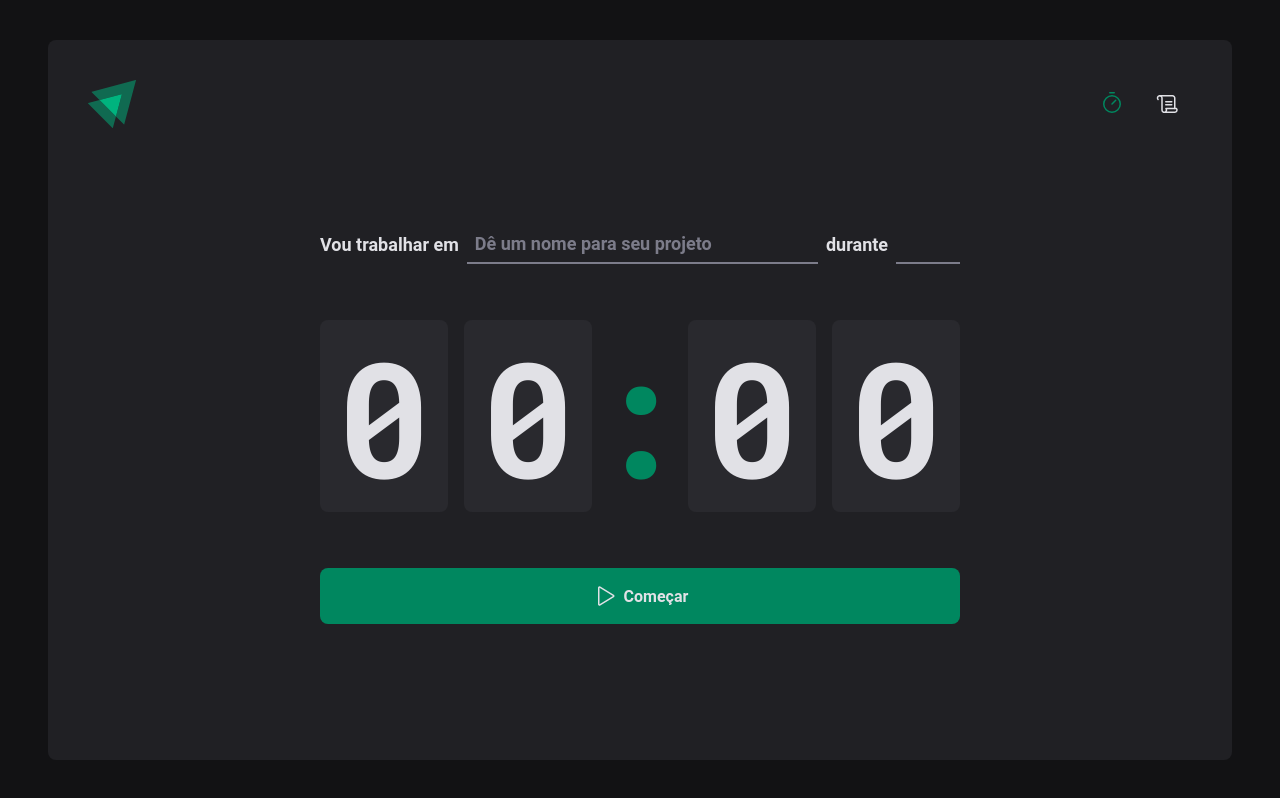
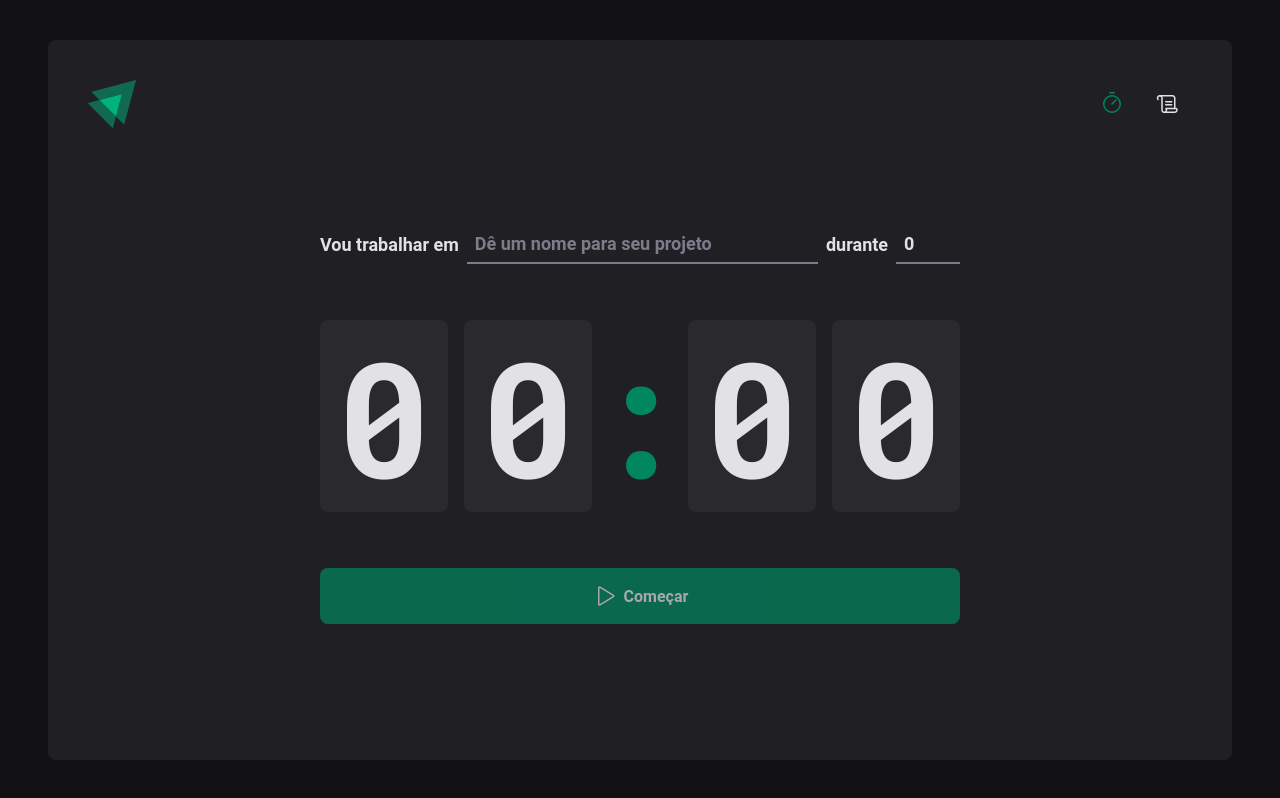
Before and after one commit to rockske8er/ignite-timer, a React (Vite) app: page / in a window 1280 px wide. Built offline with nearby package versions, Linux system fonts and the light colour scheme.

Commit message:
feat(homepage): add react hook form in form from homepage

```diff
--- a/package.json
+++ b/package.json
@@ -9,12 +9,14 @@
     "lint": "eslint src --ext .ts,.tsx"
   },
   "dependencies": {
+    "@hookform/resolvers": "^2.9.5",
     "phosphor-react": "^1.4.1",
     "react": "^18.0.0",
     "react-dom": "^18.0.0",
     "react-hook-form": "^7.33.1",
     "react-router-dom": "^6.3.0",
-    "styled-components": "^5.3.5"
+    "styled-components": "^5.3.5",
+    "zod": "^3.17.3"
   },
   "devDependencies": {
     "@rocketseat/eslint-config": "^1.1.3",
@@ -23,6 +25,7 @@
     "@types/styled-components": "^5.1.25",
     "@vitejs/plugin-react": "^1.3.0",
     "eslint": "^8.19.0",
+    "react-is": "^18.2.0",
     "typescript": "^4.6.3",
     "vite": "^2.9.9"
   },
--- a/src/pages/Home/index.tsx
+++ b/src/pages/Home/index.tsx
@@ -1,4 +1,7 @@
 import { Play } from 'phosphor-react'
+import { useForm } from 'react-hook-form'
+import { zodResolver } from '@hookform/resolvers/zod'
+import * as zod from 'zod'
 import {
   Container,
   Form,
@@ -10,10 +13,35 @@ import {
   MinutesInput,
 } from './styles'
 
+const schema = zod.object({
+  task: zod.string().min(1, {
+    message: 'Informe a tarefa',
+  }),
+  minutesAmount: zod.number().min(5).max(60),
+})
+
+type FormDataProps = zod.infer<typeof schema>
+
 export function Home() {
+  const { register, watch, handleSubmit, reset } = useForm<FormDataProps>({
+    resolver: zodResolver(schema),
+    defaultValues: {
+      task: '',
+      minutesAmount: 0,
+    },
+  })
+
+  const task = watch('task')
+
+  const handleCreateTask = (data: FormDataProps) => {
+    console.log(data)
+
+    reset()
+  }
+
   return (
     <Container>
-      <Form>
+      <Form onSubmit={handleSubmit(handleCreateTask)}>
         <InputsContainer>
           <datalist id="task-suggestions">
             <option value={'Projeto 1'} />
@@ -28,6 +56,7 @@ export function Home() {
             id="task"
             list="task-suggestions"
             placeholder={'Dê um nome para seu projeto'}
+            {...register('task')}
           />
 
           <label htmlFor="minutesAmount">durante</label>
@@ -37,6 +66,7 @@ export function Home() {
             step={5}
             min={5}
             max={60}
+            {...register('minutesAmount')}
           />
         </InputsContainer>
 
@@ -48,7 +78,7 @@ export function Home() {
           <span>0</span>
         </CoutdownContainer>
 
-        <SubmitButton type="submit">
+        <SubmitButton type="submit" disabled={!task}>
           <Play size={24} /> Começar
         </SubmitButton>
       </Form>
```
Also changed, not shown: 1 other file (tests, documents, lock files or other folders).
